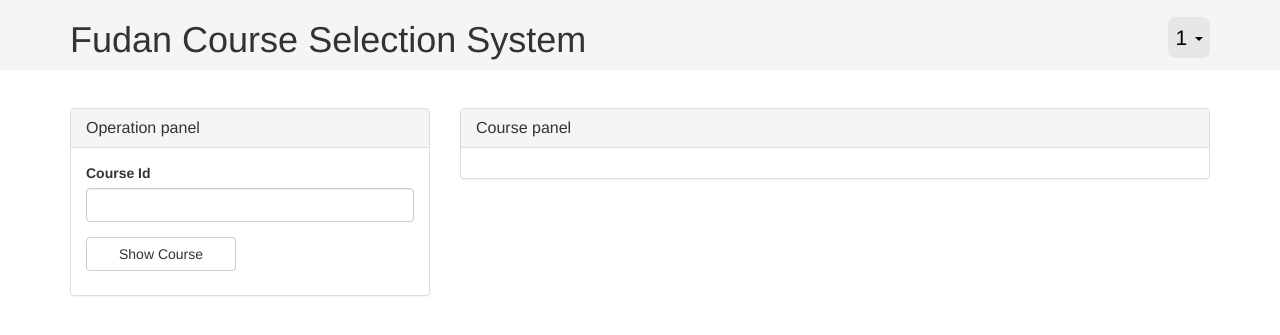
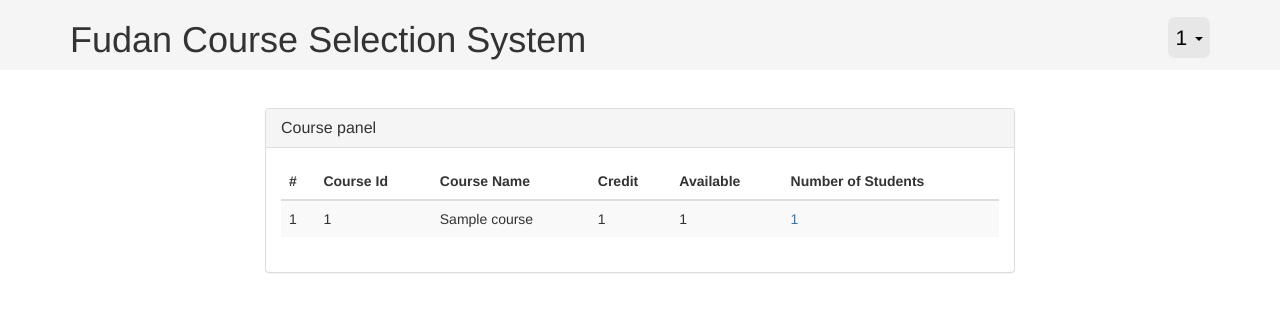
Before and after one commit to SiuTo/CourseSelectionSystem, a PHP site: page /php/teacher/teacher.php in a window 1280 px wide. Shown: the top 335 px of the page. Run offline with PHP 8.4, Linux system fonts and the light colour scheme; the visitor is signed in with stand-in values (Sample User, id 1); tables that the repository leaves empty hold one stand-in row (values such as "Sample post").

Commit message:
add alertModal into student.php & add modify showCourse.php

```diff
--- a/php/student/curriculum.php
+++ b/php/student/curriculum.php
@@ -4,7 +4,7 @@
 
 	$result=mysql_query("SELECT COURSE.CID, CNAME, TNAME FROM SC, COURSE, TEACHER WHERE SID='$_SESSION[userId]' AND COURSE.CID=SC.CID AND COURSE.TID=TEACHER.TID");
 	echo '<table class="table table-striped">';
-	echo '<thead><tr><th>#</th><th>Course Id</th><th>Course Name</th><th>Teacher Name</th></tr></thead><tbody>';
+	echo '<thead><tr><th>#</th><th>Course Id</th><th>Course Name</th><th>Teacher</th></tr></thead><tbody>';
 	$num=0;
 	while ($row=mysql_fetch_array($result))
 	{
--- a/php/student/dropCourse.php
+++ b/php/student/dropCourse.php
@@ -9,17 +9,17 @@
 	$row=mysql_fetch_array($result);
 	if (empty($row))
 	{
-		echo "Fail:\n\n\tCourse $courseId doesn't exist!";
+		echo "Fail:Course $courseId doesn't exist!";
 		exit;
 	}
 
 	$result=mysql_query("SELECT CID FROM SC WHERE CID='$courseId' AND SID='$userId'");
 	if (empty(mysql_fetch_array($result)))
 	{
-		echo "Fail:\n\n\tCourse $courseId has not been selected!";
+		echo "Fail:Course $courseId has not been selected!";
 		exit;
 	}
 
 	mysql_query("DELETE FROM SC WHERE CID='$courseId' AND SID='$userId'");
-	echo "Succeed:\n\n\tCourse $courseId dropped!";
+	echo "Succeed:Course $courseId dropped!";
 ?>
--- a/php/student/queryCourse.php
+++ b/php/student/queryCourse.php
@@ -5,16 +5,16 @@
 	$courseId=$_POST["courseId"];
 	$userId=$_SESSION["userId"];
 
-	$result=mysql_query("SELECT CID, CNAME, TNAME, CNUM FROM COURSE, TEACHER WHERE CID LIKE '$courseId%' AND COURSE.TID=TEACHER.TID");
+	$result=mysql_query("SELECT CID, CNAME, TNAME, CREDIT, CNUM FROM COURSE, TEACHER WHERE CID LIKE '$courseId%' AND COURSE.TID=TEACHER.TID");
 	echo "<table class='table table-striped'>";
-	echo "<thead><tr><th>#</th><th>Course Id</th><th>Course Name</th><th>Teacher Name</th><th>Vacancy</th></tr></thead><tbody>";
+	echo "<thead><tr><th>#</th><th>Course Id</th><th>Course Name</th><th>Credit</th><th>Teacher</th><th>Vacancy</th></tr></thead><tbody>";
 	$num=0;
 	while ($row=mysql_fetch_array($result))
 	{
 		++$num;
 		$cnt=mysql_fetch_array(mysql_query("SELECT COUNT(*) FROM SC WHERE CID='$row[CID]'"))[0];
 		$vacancy=$row[CNUM]-$cnt;
-		echo "<tr><td>$num</td><td>$row[CID]</td><td>$row[CNAME]</td><td>$row[TNAME]</td><td>$vacancy</td></tr>";
+		echo "<tr><td>$num</td><td>$row[CID]</td><td>$row[CNAME]</td><td>$row[CREDIT]</td><td>$row[TNAME]</td><td>$vacancy</td></tr>";
 	}
 	echo '</tbody></table>';
 ?>
--- a/php/teacher/showCourse.php
+++ b/php/teacher/showCourse.php
@@ -2,19 +2,18 @@
 	session_start();
 	require "../ConnectDB.php";
 
-	$courseId=$_POST["courseId"];
 	$userId=$_SESSION["userId"];
 
-	$result=mysql_query("SELECT CID, CNAME, TNAME, CNUM FROM COURSE, TEACHER WHERE CID LIKE '$courseId%' AND COURSE.TID=TEACHER.TID");
+	$result=mysql_query("SELECT CID, CNAME, CREDIT, CNUM FROM COURSE, TEACHER WHERE COURSE.TID=TEACHER.TID AND TEACHER.TID=$userId");
 	echo "<table class='table table-striped'>";
-	echo "<thead><tr><th>#</th><th>Course Id</th><th>Course Name</th><th>Teacher Name</th><th>Vacancy</th></tr></thead><tbody>";
+	echo "<thead><tr><th>#</th><th>Course Id</th><th>Course Name</th><th>Credit</th><th>Available</th><th>Number of Students</th></tr></thead><tbody>";
 	$num=0;
 	while ($row=mysql_fetch_array($result))
 	{
 		++$num;
 		$cnt=mysql_fetch_array(mysql_query("SELECT COUNT(*) FROM SC WHERE CID='$row[CID]'"))[0];
-		$vacancy=$row[CNUM]-$cnt;
-		echo "<tr><td>$num</td><td>$row[CID]</td><td>$row[CNAME]</td><td>$row[TNAME]</td><td>$vacancy</td></tr>";
+		echo "<tr><td>$num</td><td>$row[CID]</td><td>$row[CNAME]</td><td>$row[CREDIT]</td><td>$row[CNUM]</td>"
+			."<td><a href='studentList.php?CID=$row[CID]'>$cnt</a></td></tr>";
 	}
 	echo '</tbody></table>';
 ?>
--- a/php/teacher/teacher.php
+++ b/php/teacher/teacher.php
@@ -47,28 +47,13 @@
 
 	<div class="container container-panels">
 		<div class="row">
-			<div class="col-md-4">
-				<div class="panel panel-default">
-					<div class="panel-heading">
-						<h3 class="panel-title">Operation panel</h3>
-					</div>
-					<div class="panel-body">
-						<form class="operation-list" action="" method="get">
-							<div class="form-group">
-								<label for="courseId" class="control-label">Course Id</label>
-								<input type="text" id="courseId" class="form-control" name="courseId">
-							</div>
-							<button type="button" class="btn btn-default" id="showCourse">Show Course</button>
-						</form>
-					</div>
-				</div>
-			</div>
-			<div class="col-md-8">
+			<div class="col-md-8 col-md-offset-2">
 				<div class="panel panel-default">
 					<div class="panel-heading">
 						<h3 class="panel-title">Course panel</h3>
 					</div>
-					<div id="showResultPanel" class="panel-body">
+					<div class="panel-body">
+						<?php require "showCourse.php"; ?>
 					</div>
 				</div>
 			</div>
```
Also changed, not shown: js/student.js (+9 -12 lines), php/student/addCourse.php (+4 -4 lines), php/student/student.php (+14 -0 lines), php/teacher/studentList.php (added, +18 -0 lines).
